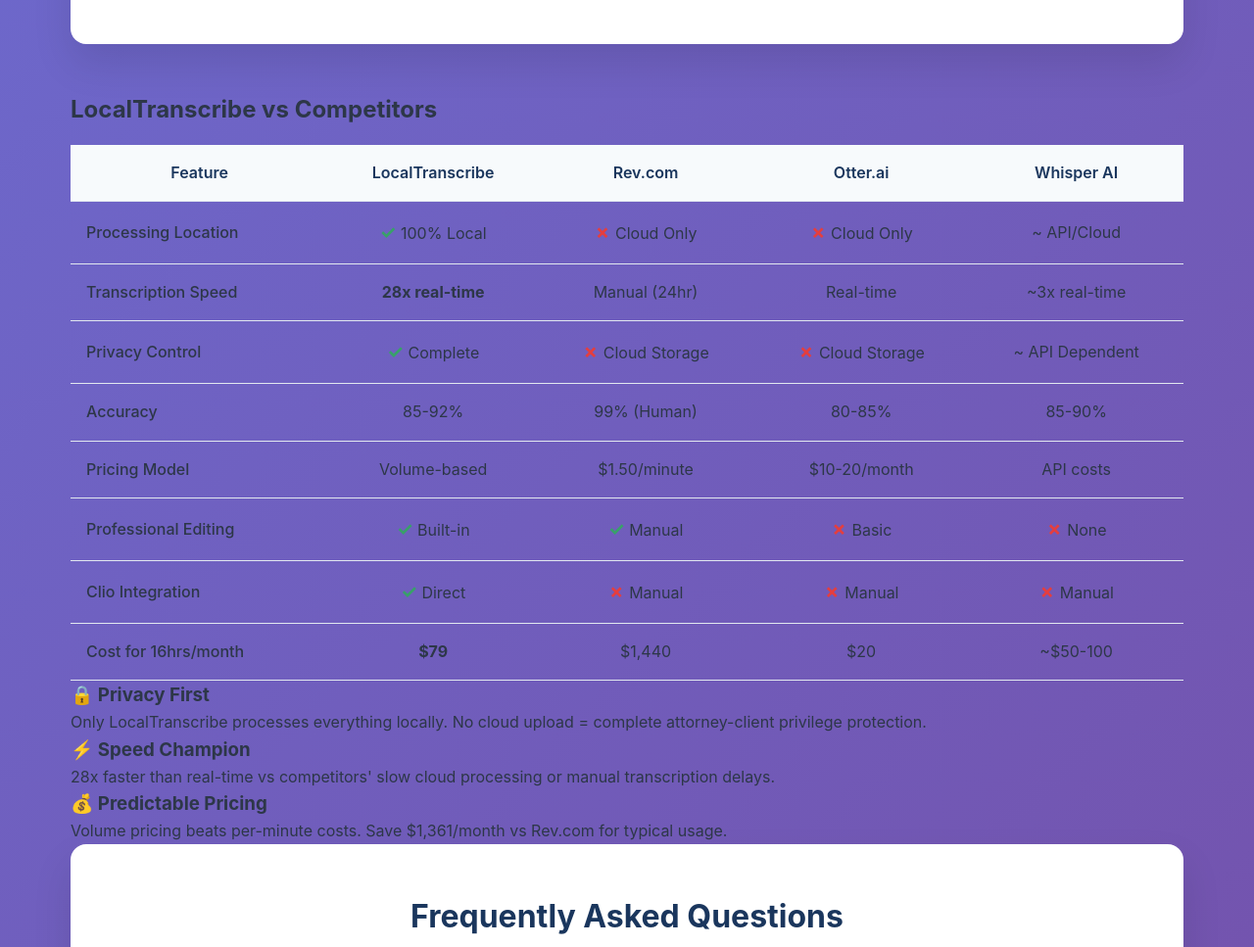
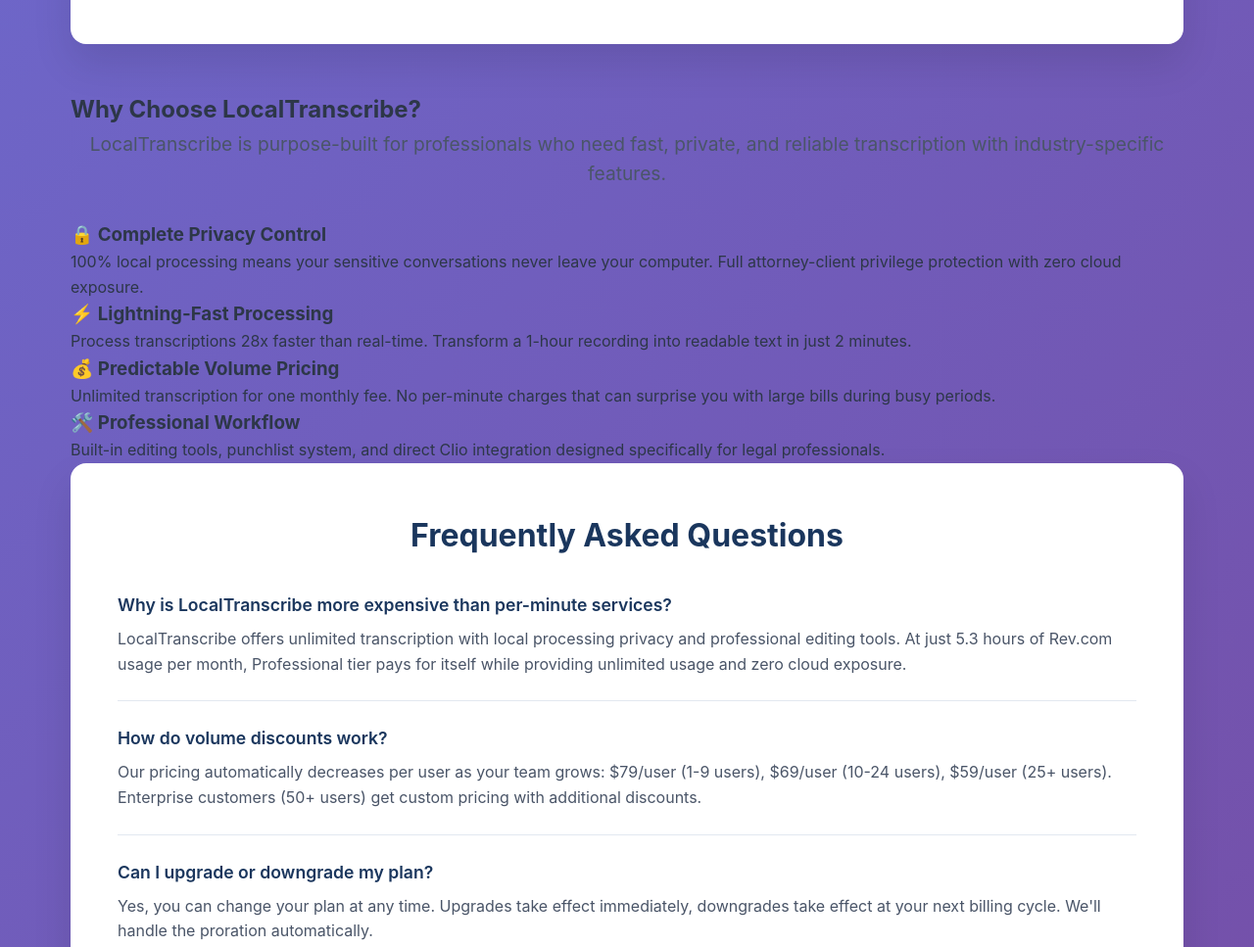
Before and after one commit to Lexopoly/lexopoly.github.io, a plain HTML site: page pricing/index.html in a window 1280 px wide. Shown: the part 2669-3636 px from the top of the page at 98% size. Drawn offline with Linux system fonts and the light colour scheme.

Commit message:
Improve competitive comparison: Remove legal risks, fix accessibility, focus on value props

```diff
--- a/pricing/index.html
+++ b/pricing/index.html
@@ -321,6 +321,12 @@
             color: #e53e3e;
             font-weight: bold;
             font-size: 1.2rem;
+        }
+
+        .highlight {
+            background: #e6f3ff;
+            color: var(--lexopoly-primary);
+            font-weight: 600;
         }
 
         /* FAQ section */
@@ -743,91 +749,27 @@
         </section>
 
         <section class="competitive-comparison">
-            <h2>LocalTranscribe vs Competitors</h2>
-            <div class="comp-table-container">
-                <table class="comparison-table competitive">
-                    <thead>
-                        <tr>
-                            <th>Feature</th>
-                            <th class="highlight">LocalTranscribe</th>
-                            <th>Rev.com</th>
-                            <th>Otter.ai</th>
-                            <th>Whisper AI</th>
-                        </tr>
-                    </thead>
-                    <tbody>
-                        <tr>
-                            <td class="feature-name">Processing Location</td>
-                            <td class="highlight"><span class="check">✓</span> 100% Local</td>
-                            <td><span class="cross">✗</span> Cloud Only</td>
-                            <td><span class="cross">✗</span> Cloud Only</td>
-                            <td><span class="partial">~</span> API/Cloud</td>
-                        </tr>
-                        <tr>
-                            <td class="feature-name">Transcription Speed</td>
-                            <td class="highlight"><strong>28x real-time</strong></td>
-                            <td>Manual (24hr)</td>
-                            <td>Real-time</td>
-                            <td>~3x real-time</td>
-                        </tr>
-                        <tr>
-                            <td class="feature-name">Privacy Control</td>
-                            <td class="highlight"><span class="check">✓</span> Complete</td>
-                            <td><span class="cross">✗</span> Cloud Storage</td>
-                            <td><span class="cross">✗</span> Cloud Storage</td>
-                            <td><span class="partial">~</span> API Dependent</td>
-                        </tr>
-                        <tr>
-                            <td class="feature-name">Accuracy</td>
-                            <td class="highlight">85-92%</td>
-                            <td>99% (Human)</td>
-                            <td>80-85%</td>
-                            <td>85-90%</td>
-                        </tr>
-                        <tr>
-                            <td class="feature-name">Pricing Model</td>
-                            <td class="highlight">Volume-based</td>
-                            <td>$1.50/minute</td>
-                            <td>$10-20/month</td>
-                            <td>API costs</td>
-                        </tr>
-                        <tr>
-                            <td class="feature-name">Professional Editing</td>
-                            <td class="highlight"><span class="check">✓</span> Built-in</td>
-                            <td><span class="check">✓</span> Manual</td>
-                            <td><span class="cross">✗</span> Basic</td>
-                            <td><span class="cross">✗</span> None</td>
-                        </tr>
-                        <tr>
-                            <td class="feature-name">Clio Integration</td>
-                            <td class="highlight"><span class="check">✓</span> Direct</td>
-                            <td><span class="cross">✗</span> Manual</td>
-                            <td><span class="cross">✗</span> Manual</td>
-                            <td><span class="cross">✗</span> Manual</td>
-                        </tr>
-                        <tr>
-                            <td class="feature-name">Cost for 16hrs/month</td>
-                            <td class="highlight"><strong>$79</strong></td>
-                            <td>$1,440</td>
-                            <td>$20</td>
-                            <td>~$50-100</td>
-                        </tr>
-                    </tbody>
-                </table>
-            </div>
+            <h2>Why Choose LocalTranscribe?</h2>
+            <p style="text-align: center; font-size: 1.2rem; color: var(--text-secondary); margin-bottom: 2rem;">
+                LocalTranscribe is purpose-built for professionals who need fast, private, and reliable transcription with industry-specific features.
+            </p>
 
             <div class="competitive-summary">
                 <div class="summary-card advantage">
-                    <h3>🔒 Privacy First</h3>
-                    <p>Only LocalTranscribe processes everything locally. No cloud upload = complete attorney-client privilege protection.</p>
+                    <h3>🔒 Complete Privacy Control</h3>
+                    <p>100% local processing means your sensitive conversations never leave your computer. Full attorney-client privilege protection with zero cloud exposure.</p>
                 </div>
                 <div class="summary-card advantage">
-                    <h3>⚡ Speed Champion</h3>
-                    <p>28x faster than real-time vs competitors' slow cloud processing or manual transcription delays.</p>
+                    <h3>⚡ Lightning-Fast Processing</h3>
+                    <p>Process transcriptions 28x faster than real-time. Transform a 1-hour recording into readable text in just 2 minutes.</p>
                 </div>
                 <div class="summary-card advantage">
-                    <h3>💰 Predictable Pricing</h3>
-                    <p>Volume pricing beats per-minute costs. Save $1,361/month vs Rev.com for typical usage.</p>
+                    <h3>💰 Predictable Volume Pricing</h3>
+                    <p>Unlimited transcription for one monthly fee. No per-minute charges that can surprise you with large bills during busy periods.</p>
+                </div>
+                <div class="summary-card advantage">
+                    <h3>🛠️ Professional Workflow</h3>
+                    <p>Built-in editing tools, punchlist system, and direct Clio integration designed specifically for legal professionals.</p>
                 </div>
             </div>
         </section>
@@ -856,8 +798,8 @@
             </div>
 
             <div class="faq-item">
-                <div class="faq-question">What's included in the 5 free minutes?</div>
-                <div class="faq-answer">Your 5 free minutes include full LocalTranscribe quality (85-92% accuracy), local processing, and basic export formats. It's a complete demonstration of our professional features.</div>
+                <div class="faq-question">How does the demo process work?</div>
+                <div class="faq-answer">Request a demo to see LocalTranscribe in action with your own audio files. We'll show you the 28x speed processing, editing workflow, and Clio integration tailored to your specific use case.</div>
             </div>
 
         </section>
```
